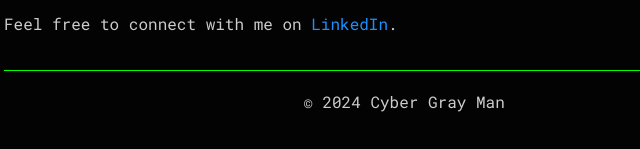
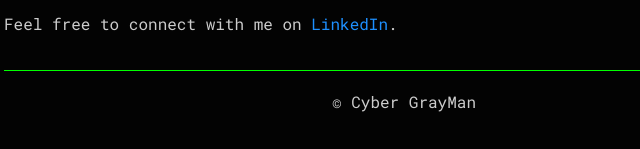
Before and after one commit to cybergrayman/cybergrayman.github.io, a plain HTML site: page index.html in a window 1280 px wide. Shown: the part 720-869 px from the top of the page, 236-876 px from the left. Drawn offline with nearby package versions, Linux system fonts and the light colour scheme.

Commit message:
Update index.html

```diff
--- a/index.html
+++ b/index.html
@@ -220,7 +220,7 @@ fonts.googleapis.com
             <p>Feel free to connect with me on <a href="https://www.linkedin.com/in/shabeeribm" target="_blank">LinkedIn</a>.</p>
         </section>
         <footer>
-            &copy; 2024 Cyber Gray Man
+            &copy; Cyber GrayMan
         </footer>
     </div>
 </body>
```
